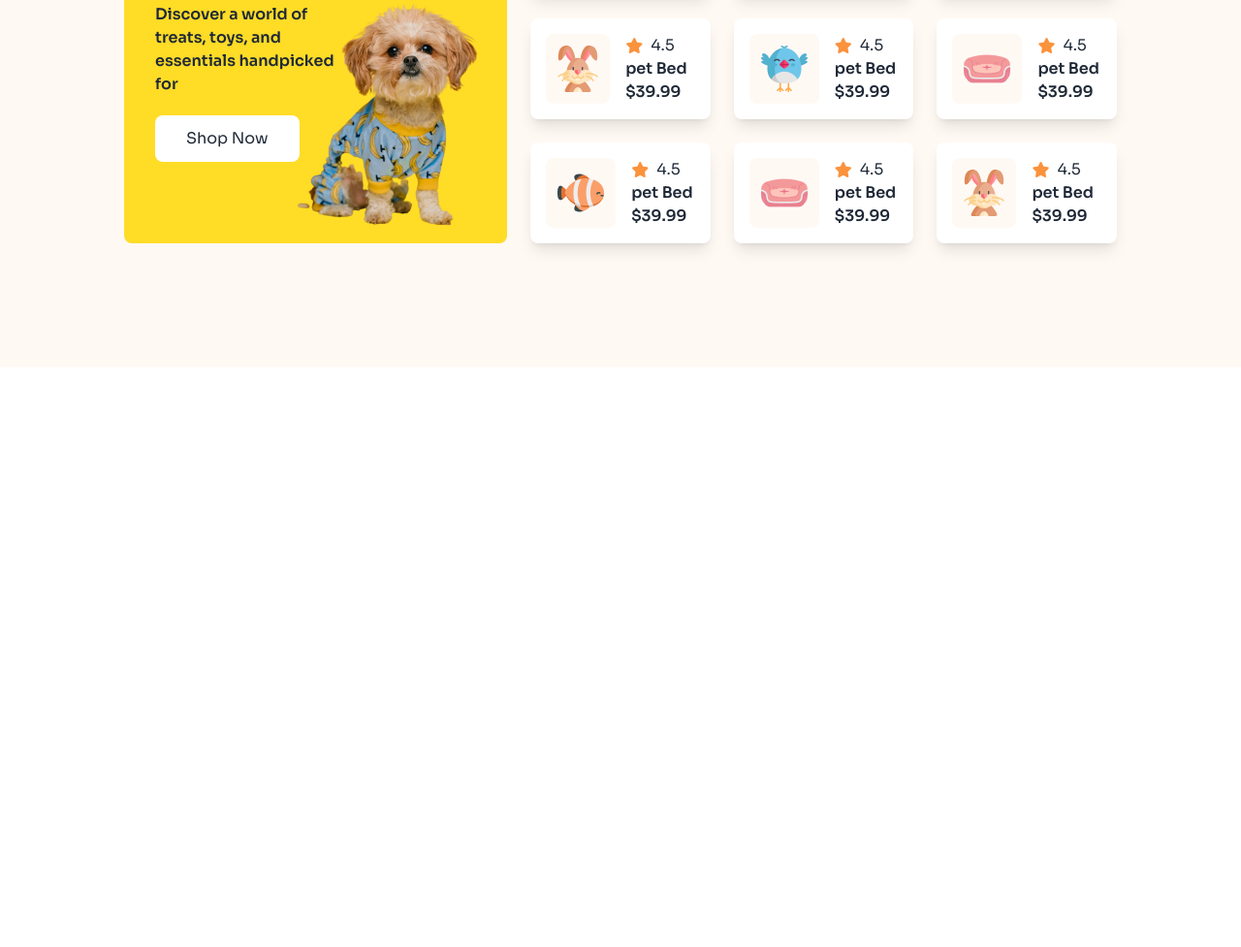
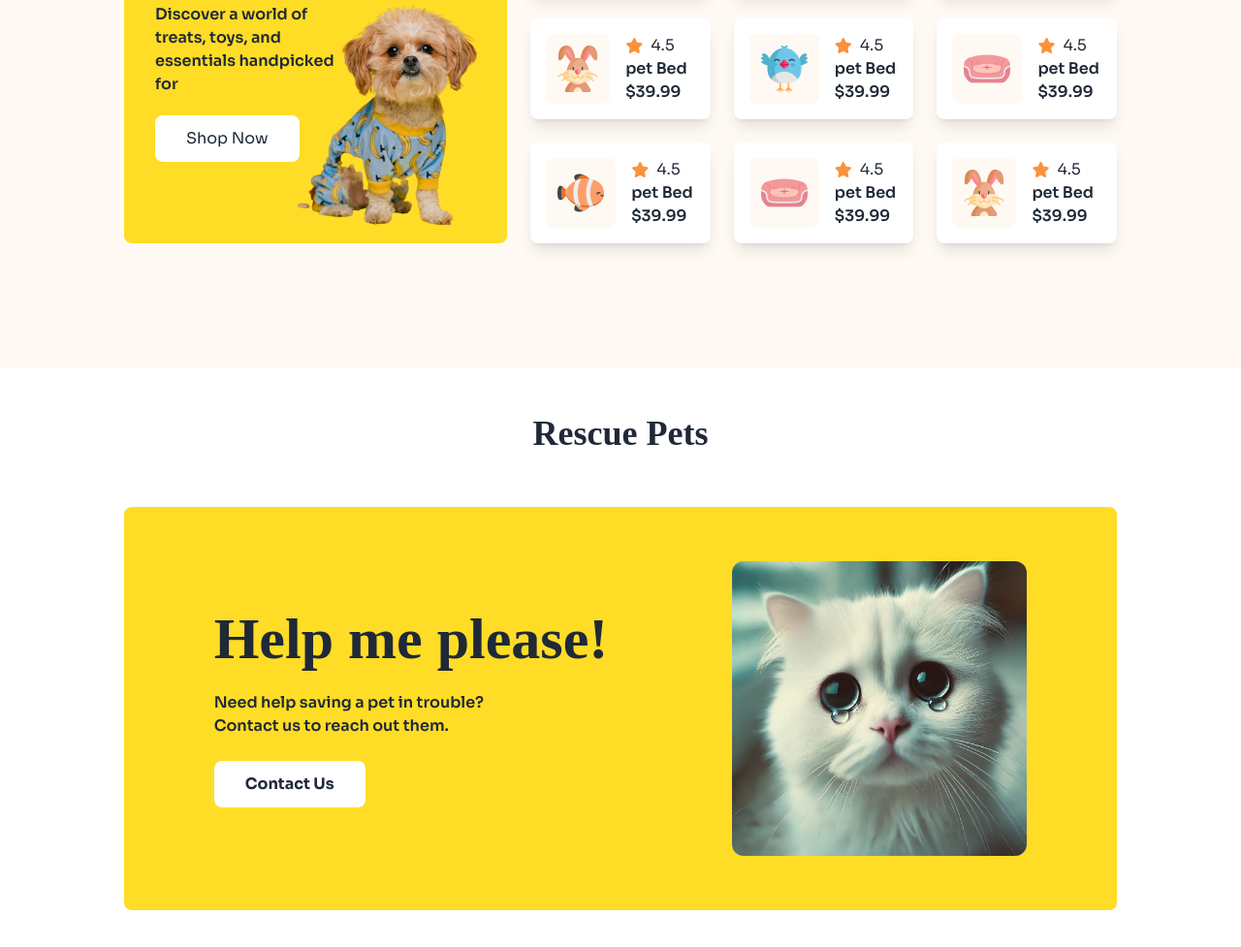
Before and after one commit to Samisenpai/Assignment-3, a plain HTML site: page index.html in a window 1280 px wide. Shown: the part 1861-2838 px from the top of the page at 97% size. Before the commit the page ends 2240 px from the top, so only its background shows below. Drawn offline with nearby package versions, Linux system fonts and the light colour scheme; a web font is replaced by a local one.

Commit message:
created rescue section

```diff
--- a/index.html
+++ b/index.html
@@ -403,6 +403,27 @@
 
        <!--? Trending products section  -->
 
+
+      <!--? pets Rescue section  -->
+
+      <section class="mx-3 mb-32 lg:mx-auto lg:w-4/5 lg:mt-0">
+        <div class="mt-12 text-center">
+          <h1 class="mb-6 text-4xl font-bold font-sec">Rescue Pets </h1>
+        </div>
+        <div class="flex flex-col-reverse items-center justify-center gap-6 text-center rounded-lg lg:gap-32 lg:text-left md:flex-row mt-14 bg-pri-color p-14">
+          <div>
+            <h1 class="mb-6 text-6xl font-bold font-sec">Help me please!</h1>
+            <p class="mb-6 font-semibold">Need help saving a pet in trouble? <br> Contact us to reach out them.</p>
+            <button class="px-8 py-3 font-bold bg-white rounded-lg">Contact Us</button>
+          </div>
+          <div class="lg:w-2/6" >
+            <img class="rounded-xl opacity-90" src="./c1-assets/poor.webp" alt="">
+          </div>
+        </div>
+      </section>
+
+      <!--? pets Rescue section  -->
+
    </main>
 
 
```
Also changed, not shown: c1-assets/poor.webp (added).
